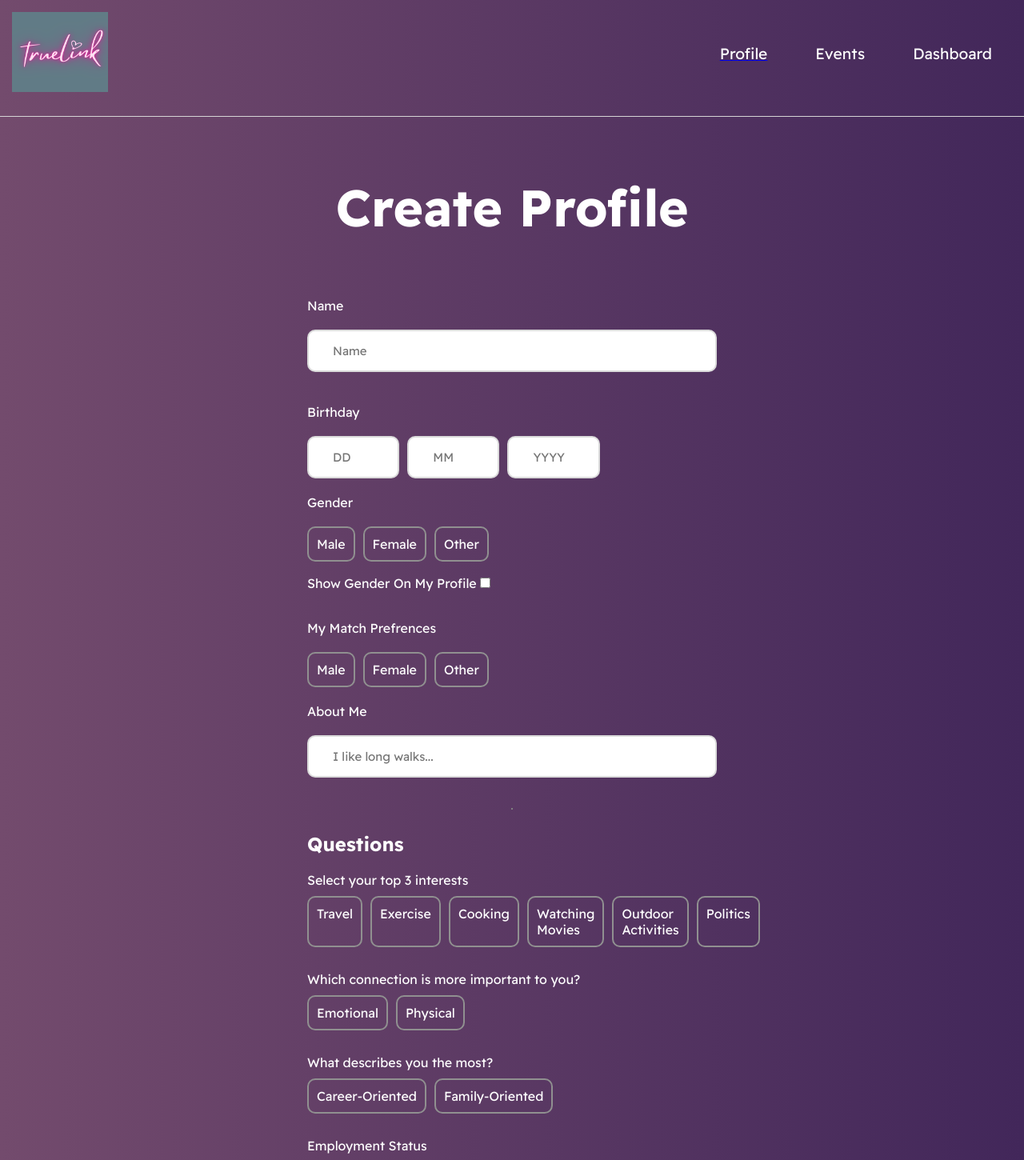
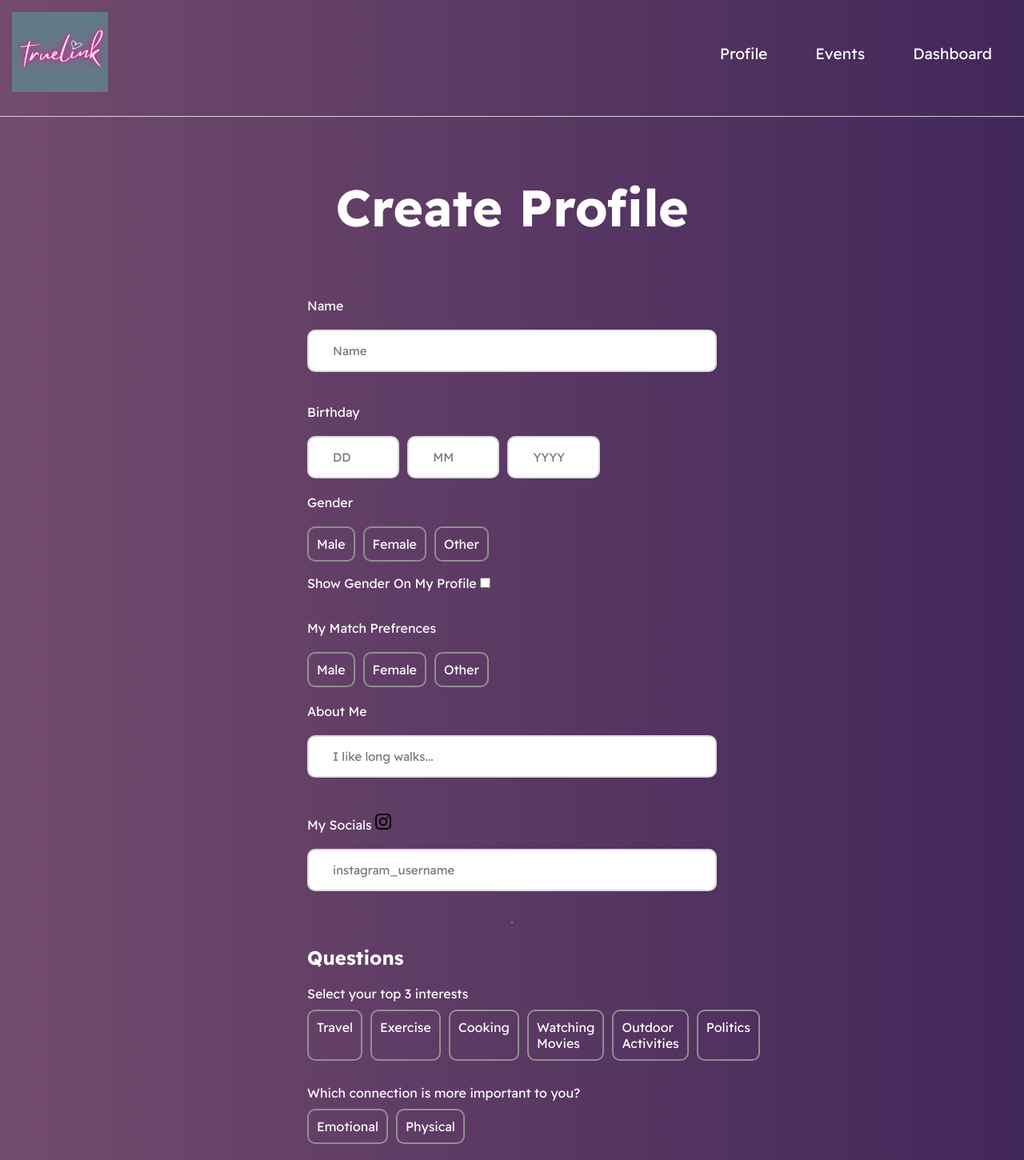
Before and after one commit to riyadd20/COC_Project, a React (Create React App) app in the folder client/blind-dating-app/: page /onboarding in a window 1280 px wide. Shown: the top 1450 px of the page at 80% size. Built offline with nearby package versions, Linux system fonts and the light colour scheme.

Commit message:
revision

```diff
--- a/client/blind-dating-app/src/components/Nav.js
+++ b/client/blind-dating-app/src/components/Nav.js
@@ -23,7 +23,7 @@ const Nav = ({ minimal, setShowModal, showModal, setIsSignUp }) => {
 
       <ul className="nav-items">
         <li>
-          <Link to="/onboarding">
+          <Link to="/onboarding" style={{ textDecoration: "none" }}>
             <p>Profile</p>
           </Link>
         </li>
--- a/client/blind-dating-app/src/index.css
+++ b/client/blind-dating-app/src/index.css
@@ -114,7 +114,7 @@ nav .nav-button{
   border-radius: 8px;
   border:none;
   margin:8px;
-
+  height:80px;
 }
 
 nav .nav-button:disabled{
@@ -286,6 +286,12 @@ color: white;
   display: inline-block;
 }
 
+.insta-logo{
+  margin-top: 5px;
+  height: 20px;
+  width:20px;
+}
+
 /* Navbar */
 
 .nav-items p{
--- a/client/blind-dating-app/src/pages/OnBoarding.js
+++ b/client/blind-dating-app/src/pages/OnBoarding.js
@@ -1,6 +1,7 @@
 // console.log("OnBoarding");
 import { useState } from "react";
 import Nav from "../components/Nav";
+import instaLogo from "../images/instagram.png";
 
 const OnBoarding = () => {
   const [formData, setFormData] = useState({
@@ -117,7 +118,7 @@ const OnBoarding = () => {
                 <label htmlFor="more-gender-identity">Other</label>
               </div>
               <div className="show-gender">
-                <label htmlFor="show-gender">Show Gender On My Profile </label>
+                <label htmlFor="show-gender">Show Gender On My Profile    </label>
 
                 <input
                   id="show-gender"
@@ -171,6 +172,17 @@ const OnBoarding = () => {
                 onChange={handleChange}
               />
               <br></br>
+
+              <label htmlFor="socials">My Socials <img className="insta-logo" src={instaLogo}/></label>
+              <input
+                id="socials"
+                type="url"
+                name="socials"
+                placeholder="instagram_username"
+                value={formData.socials}
+                onChange={handleChange}
+              />
+                <br></br>
 
               <hr color="grey" />
 
@@ -370,8 +382,11 @@ const OnBoarding = () => {
                   <label htmlFor="ques6_2">No</label>
                 </div>
               </div>
-
+                <br></br>
               <input type="submit" />
+              <br></br>
+              <br></br>
+              <br></br>
             </section>
 
             {/* <section> }
```
Also changed, not shown: client/blind-dating-app/src/images/instagram.png (added).
